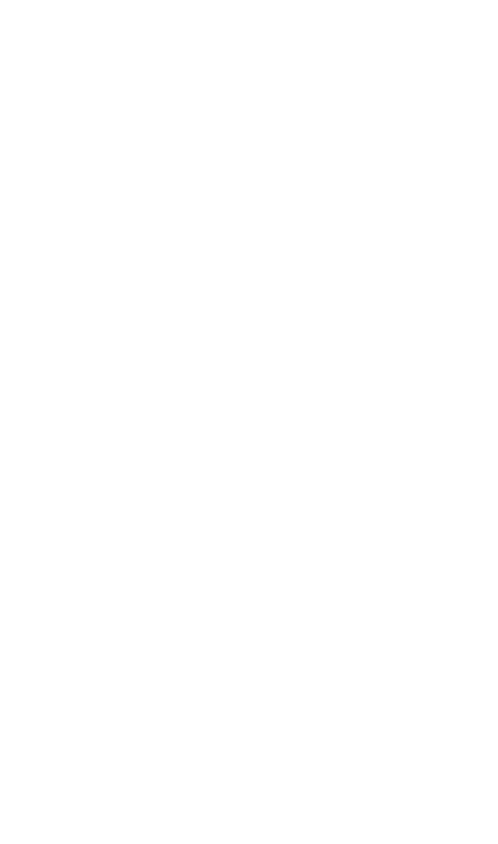
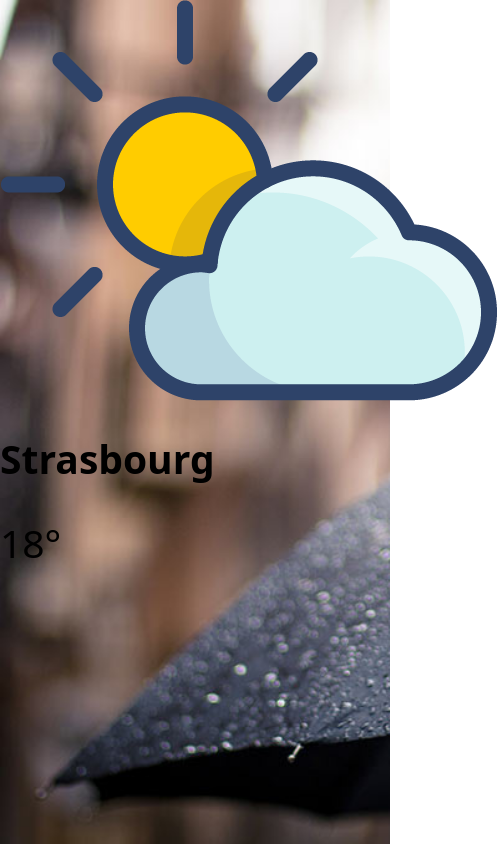
Before and after one commit to caeiinos/ex01_devM_jean_deroy, a website: page src/index.html in a window 390 px wide. Shown: the whole page, 498 px wide, since content can reach past the window. Drawn offline with nearby package versions, Linux system fonts and the light colour scheme; files that its build step writes are made by us from their sources; files whose address does not match are found by name.

Commit message:
background responsive

```diff
--- a/package.json
+++ b/package.json
@@ -25,6 +25,7 @@
     "vue-template-compiler": "^2.6.11"
   },
   "dependencies": {
-    "modern-normalize": "^1.0.0"
+    "modern-normalize": "^1.0.0",
+    "normalize.css": "^8.0.1"
   }
 }
--- a/src/index.html
+++ b/src/index.html
@@ -1,11 +1,11 @@
 <!DOCTYPE html>
 <html lang="fr">
     <head>
-        <title>Accueil Liot - De Roy Jean - DWM</title>
+        <title>Accueil ex01_devM - De Roy Jean - DWM</title>
 
         <meta charset="utf-8" />
 
-        <meta name="description" content="projet Liot de Jean De Roy étuidiant à l’HEAJ">
+        <meta name="description" content="projet ex01_devM de Jean De Roy étuidiant à l’HEAJ">
 
         <meta name="viewport" content="width=device-width, initial-scale=1" />
 
@@ -15,25 +15,28 @@
         <meta name="twitter:site" content="@JeanDeRoy1" >
         <meta name="twitter:creator" content="@JeanDeRoy1" >
         <meta name="twitter:title" content="Jean De Roy" >
-        <meta name="twitter:description" content="projet Liot de Jean De Roy étuidiant à l’HEAJ" >
+        <meta name="twitter:description" content="projet ex01_devM de Jean De Roy étuidiant à l’HEAJ" >
 
         <meta name="twitter:image" content="assets/images/logosimple.png" >
 
         <meta property ="og:site__name" content="jean-deroy" />
         <meta property ="og:title" content="Jean De Roy" />
-        <meta property ="og:description" content="projet Liot de Jean De Roy étuidiant à l’HEAJ" />
+        <meta property ="og:description" content="projet ex01_devM de Jean De Roy étuidiant à l’HEAJ" />
         <meta property ="og:type" content="website" />
         <meta property ="og:url" content="http://www.jean-deroy.be/" />
         <meta property ="og:image" content="assets/images/logosimple.png" />
         <meta property ="og:image:width" content="1800">
         <meta property ="og:image:height" content="945">
 
-        <link href="https://fonts.googleapis.com/css2?family=M+PLUS+Rounded+1c:wght@300;400;500&family=Noto+Serif+TC&display=swap" rel="stylesheet">
-
         <link rel="icon" type="image/png" href="assets/images/logosimple.png">
 
         <script src="scripts/app.js" defer></script>
     </head>
     <body>
+        <header class="background">
+            <img src="assets/images/sun.png" srcset="assets/images/sun-red.png 2x" alt="petit soleil">
+            <h2>Strasbourg</h2>
+            <p>18°</p>
+        </header>
     </body>
 </html>
--- a/src/styles/background.scss
+++ b/src/styles/background.scss
@@ -0,0 +1,14 @@
+.background{
+    background-image: url("../assets/images/rain-mobile.jpg");
+    background-size: cover;
+    background-repeat: no-repeat;
+    height: 100vh;
+
+    p{
+        font-size: 10vmin;
+    }
+
+    h2{
+        font-size: 10vmin;
+    }
+}
```
Also changed, not shown: src/assets/images/rain-mobile.jpg (added), src/assets/images/rain.jpg (added), src/assets/images/sun-red.png (added), src/assets/images/sun.png (added), 1 other file.
